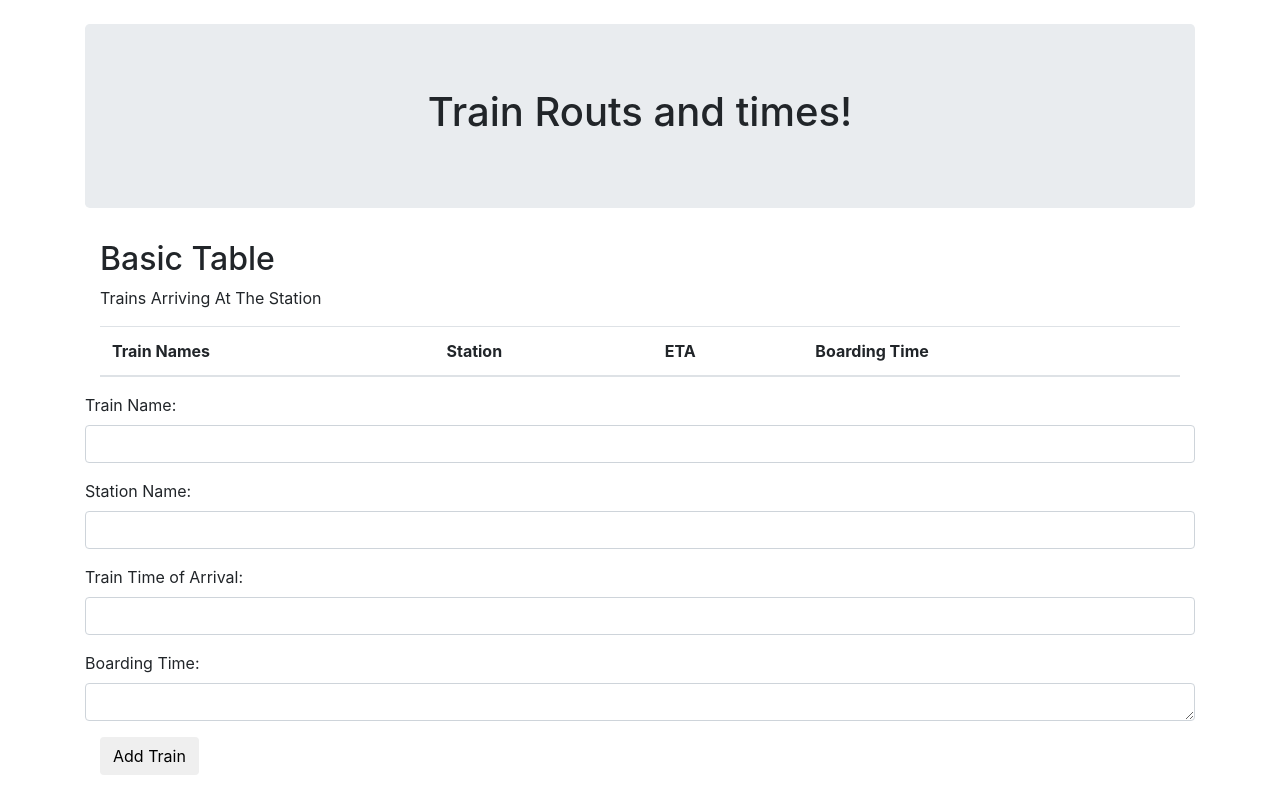
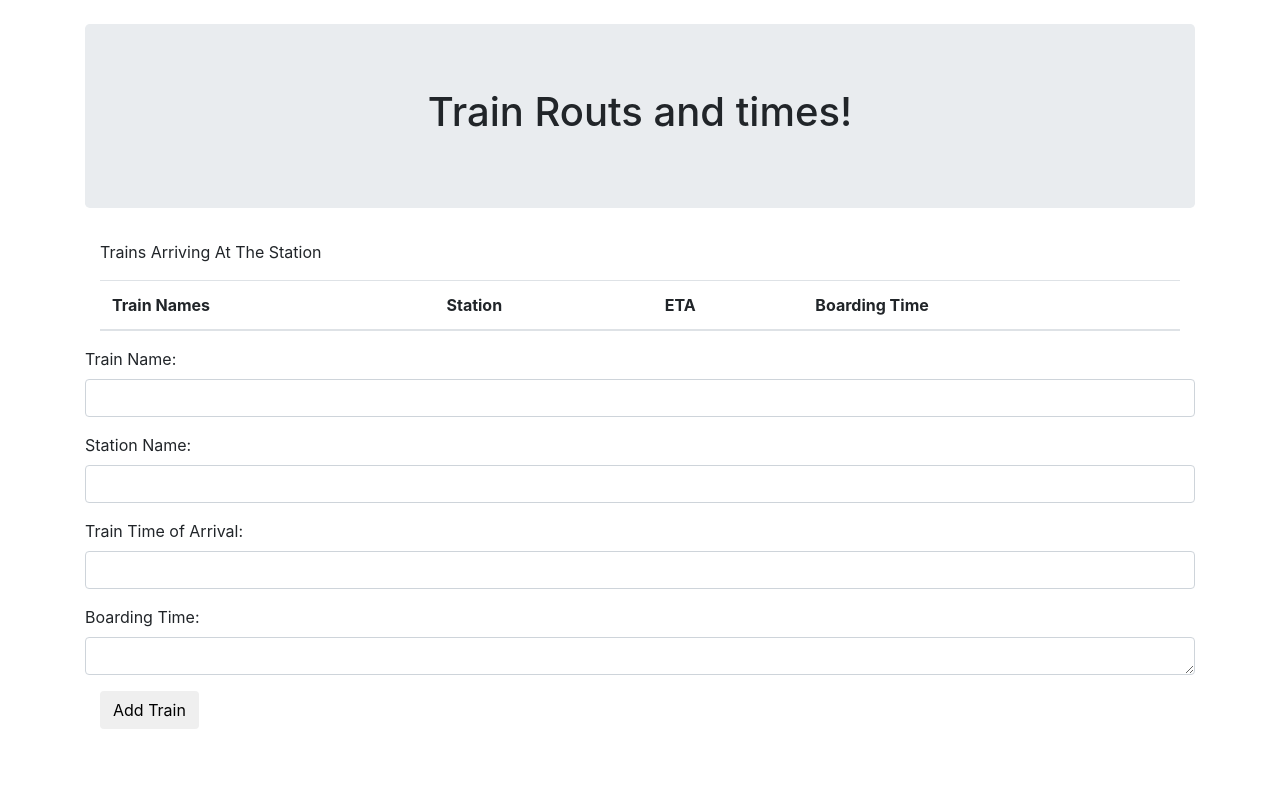
Before and after one commit to Lighthall5/Trains, a plain HTML site: page index.html in a window 1280 px wide. Drawn offline with nearby package versions, Linux system fonts and the light colour scheme; no server answers.

Commit message:
fixed index.html

```diff
--- a/index.html
+++ b/index.html
@@ -25,7 +25,6 @@
         </div>
 
         <div class="container">
-            <h2>Basic Table</h2>
             <p>Trains Arriving At The Station</p>
             <table class="table">
                 <thead>
```
